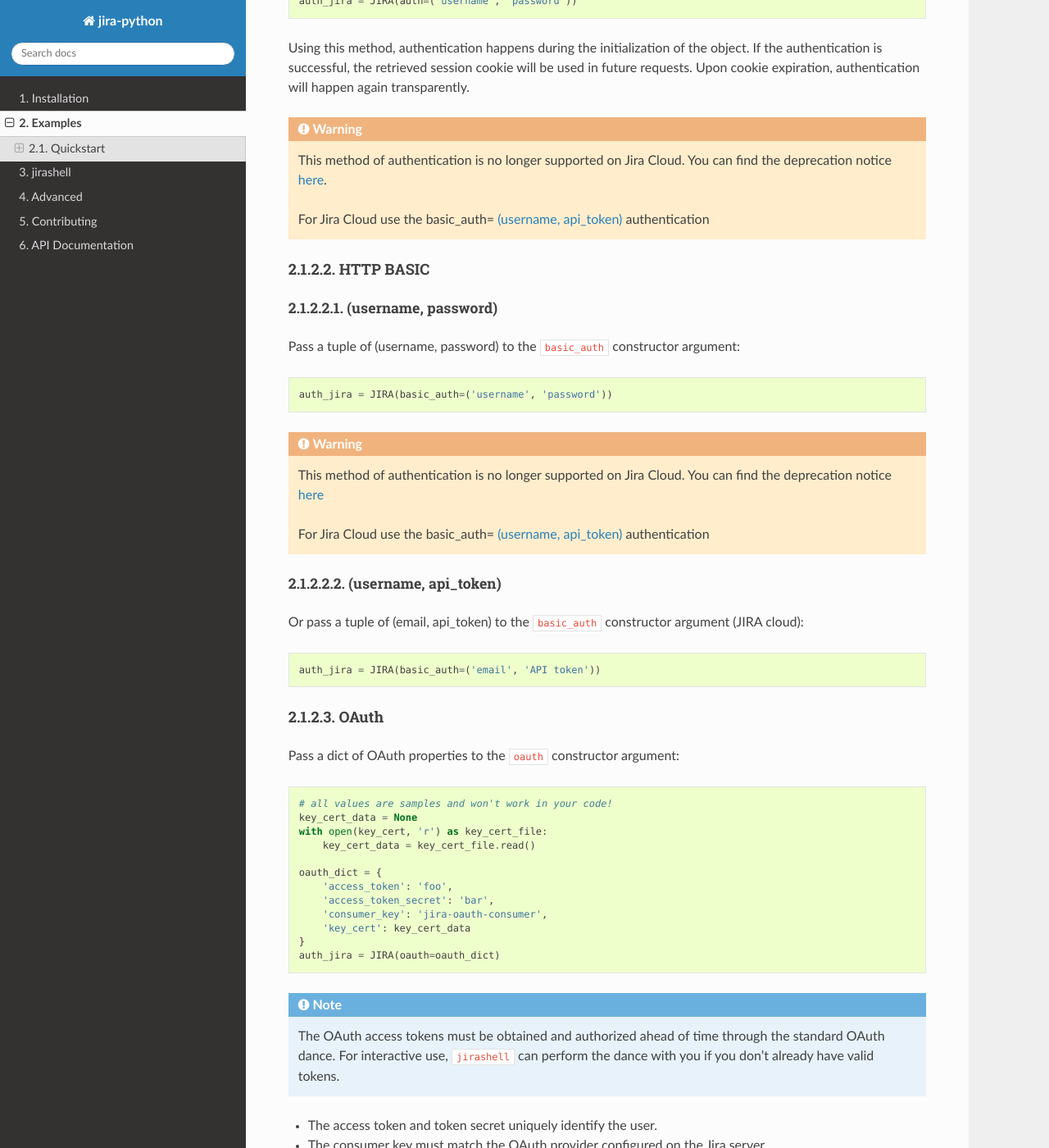
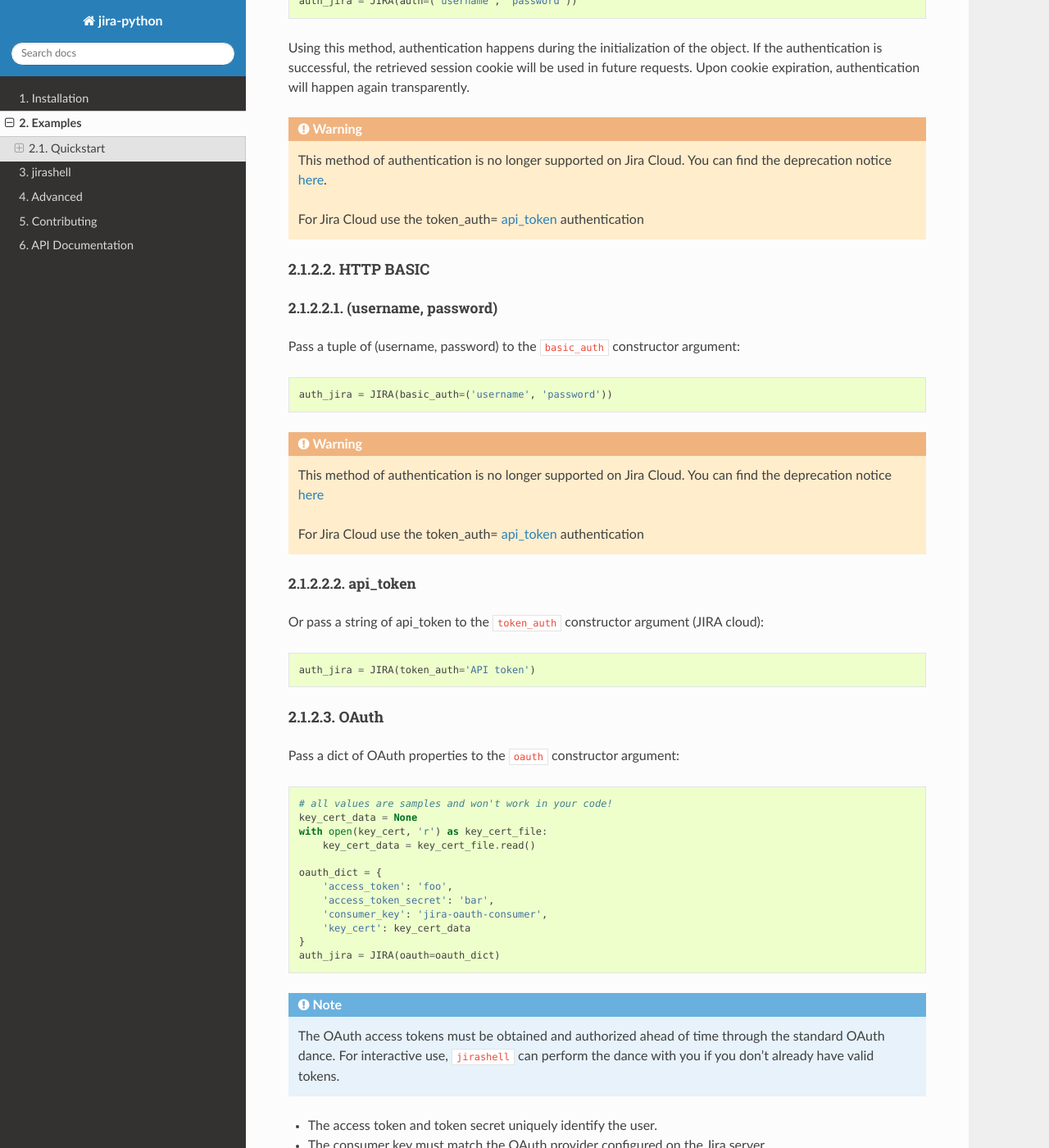
Before and after one commit to pycontribs/jira, a Sphinx documentation site: the page built from docs/examples.rst, in a window 1280 px wide and 1400 px high, scrolled down 1922 px. Shown: the whole window at 82% size. Built offline with Sphinx 7.4.7 and the Read the Docs theme 2.0.0, drawn with Linux system fonts in a browser that asks for light colours; the version number could not be read and is left out; some of the changed text lies outside the part shown.

Commit message:
Correction to the token based authentication
The token-based authentication method is corrected in documentation.

```diff
--- a/docs/examples.rst
+++ b/docs/examples.rst
@@ -57,7 +57,7 @@ the retrieved session cookie will be used in future requests. Upon cookie expira
 .. warning::
     This method of authentication is no longer supported on Jira Cloud. You can find the deprecation notice `here <https://developer.atlassian.com/cloud/jira/platform/deprecation-notice-basic-auth-and-cookie-based-auth>`_.
 
-    For Jira Cloud use the basic_auth= :ref:`basic-auth-api-token` authentication
+    For Jira Cloud use the token_auth= :ref:`token-auth-api-token` authentication
 
 HTTP BASIC
 ^^^^^^^^^^
@@ -72,16 +72,16 @@ Pass a tuple of (username, password) to the ``basic_auth`` constructor argument:
 .. warning::
     This method of authentication is no longer supported on Jira Cloud. You can find the deprecation notice `here <https://developer.atlassian.com/cloud/jira/platform/deprecation-notice-basic-auth-and-cookie-based-auth>`_
 
-    For Jira Cloud use the basic_auth= :ref:`basic-auth-api-token` authentication
+    For Jira Cloud use the token_auth= :ref:`token-auth-api-token` authentication
 
-.. _basic-auth-api-token:
+.. _token-auth-api-token:
 
-(username, api_token)
+api_token
 """""""""""""""""""""
 
-Or pass a tuple of (email, api_token) to the ``basic_auth`` constructor argument (JIRA cloud)::
+Or pass a string of api_token to the ``token_auth`` constructor argument (JIRA cloud)::
 
-    auth_jira = JIRA(basic_auth=('email', 'API token'))
+    auth_jira = JIRA(token_auth='API token')
 
 OAuth
 ^^^^^
```
